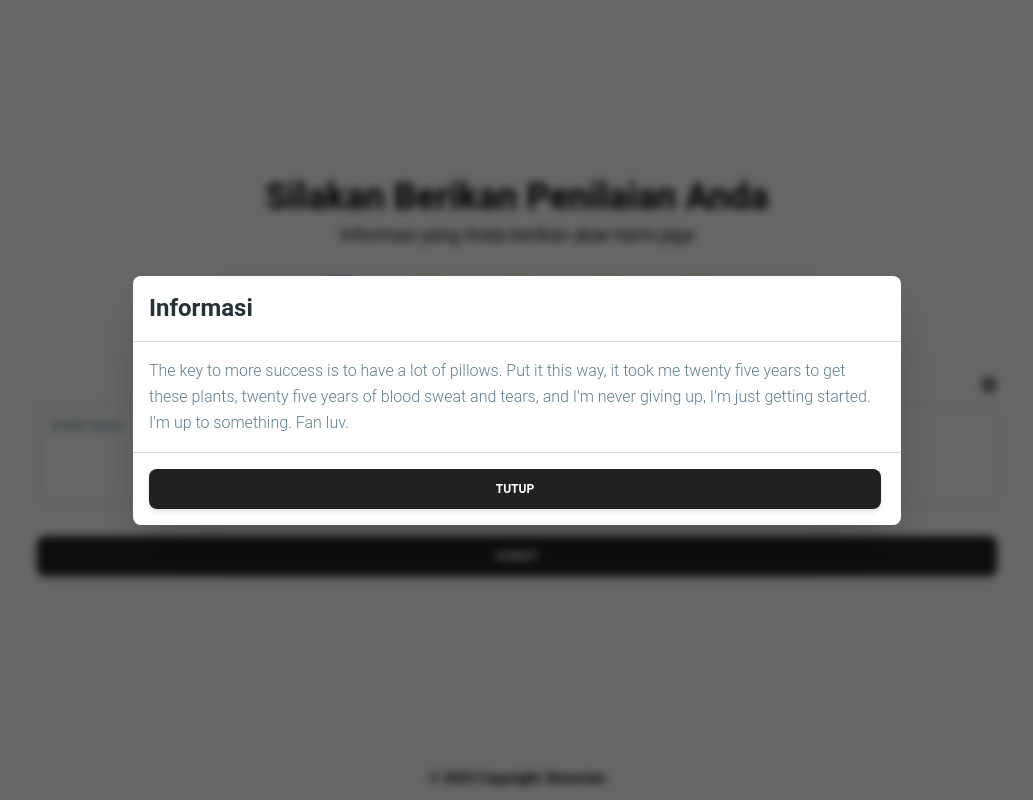
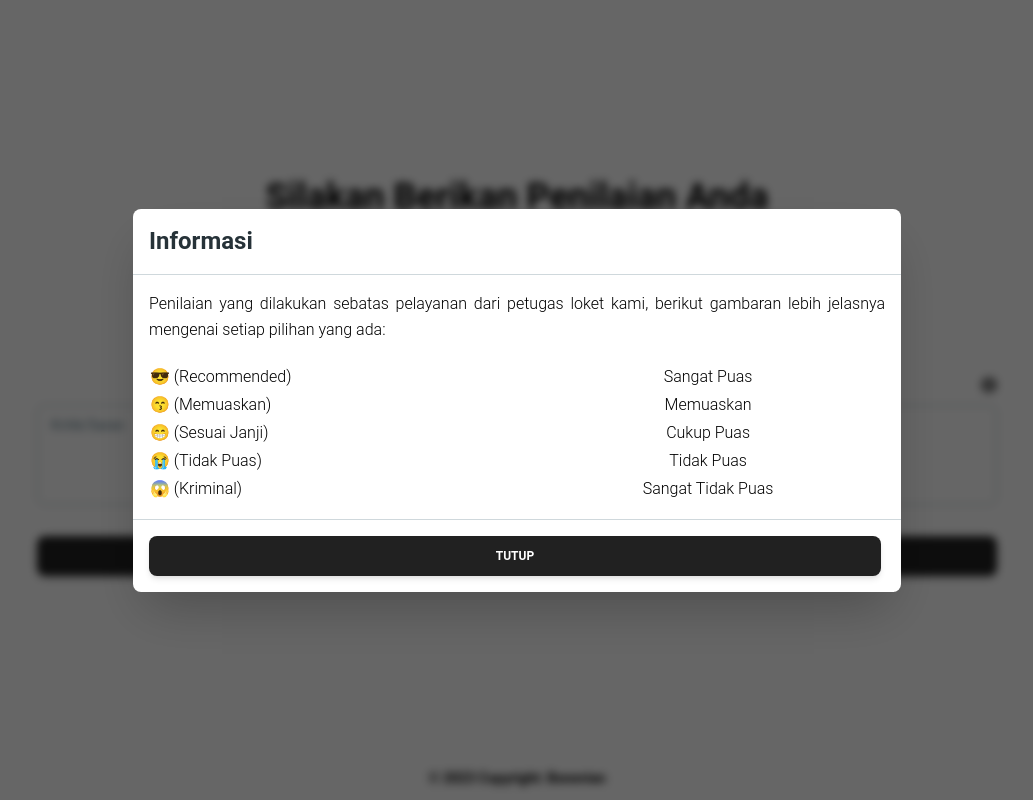
Before and after one commit to MuhammadNazhimMaulana/advice-app-customer, a React (Create React App) app: page /form/1 in a window 1280 px wide. Both pictures are taken after a click on the element 1112 px from the left and 384 px from the top of the page. Shown: the whole page, without its empty margins (123-1156 px from the left). Built offline with nearby package versions, Linux system fonts and the light colour scheme; the HTML template or start-up script is replaced by a standard one.

Commit message:
Updates on Information

```diff
--- a/src/components/InfoModal.js
+++ b/src/components/InfoModal.js
@@ -32,12 +32,37 @@ const InfoModal = () => {
             unmount: { scale: 0.9, y: -100 },
           }}
         >
-          <DialogHeader>Informasi</DialogHeader>
+          <DialogHeader className="text-center">Informasi</DialogHeader>
           <DialogBody divider>
-            The key to more success is to have a lot of pillows. Put it this way, it took me
-            twenty five years to get these plants, twenty five years of blood sweat and tears, and
-            I&apos;m never giving up, I&apos;m just getting started. I&apos;m up to something. Fan
-            luv.
+
+            {/* Kalimat Informasi */}
+            <p className="text-black mb-5 text-justify">Penilaian yang dilakukan sebatas pelayanan dari petugas loket kami, berikut gambaran lebih jelasnya mengenai setiap pilihan yang ada:</p>
+
+            {/* Table Informasi */}
+            <table className="w-full text-black">
+            <tbody>
+                <tr>
+                  <td>&#128526; (Recommended)</td>
+                  <td className="text-center">Sangat Puas</td>
+                </tr>
+                <tr>
+                  <td>&#128537; (Memuaskan)</td>
+                  <td className="text-center">Memuaskan</td>
+                </tr>
+                <tr>
+                  <td>&#128513; (Sesuai Janji)</td>
+                  <td className="text-center">Cukup Puas</td>
+                </tr>
+                <tr>
+                  <td>&#128557; (Tidak Puas)</td>
+                  <td className="text-center">Tidak Puas</td>
+                </tr>
+                <tr>
+                  <td>&#128561; (Kriminal)</td>
+                  <td className="text-center">Sangat Tidak Puas</td>
+                </tr>
+              </tbody>
+            </table>
           </DialogBody>
           <DialogFooter>
 
```
